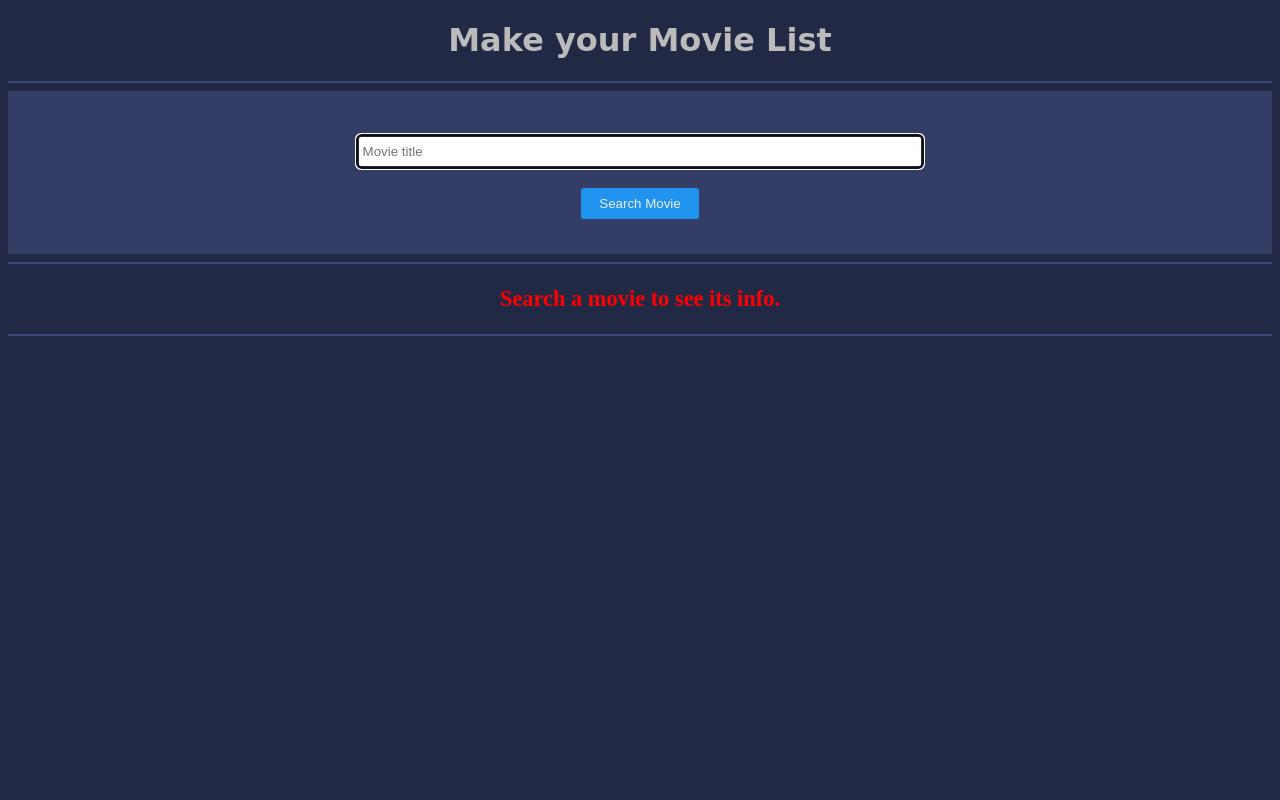
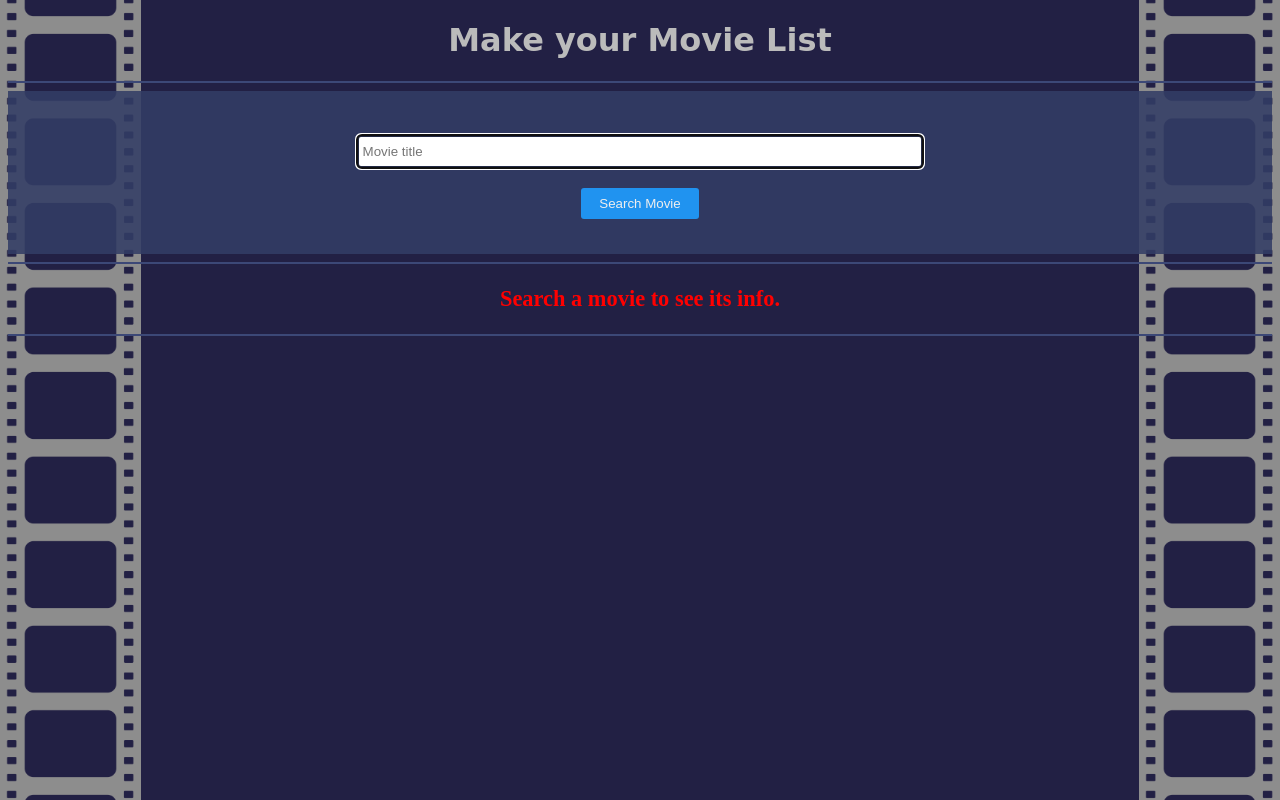
Before and after one commit to TinF9/movie-list3, a React (Create React App) app: page / in a window 1280 px wide. Built offline with nearby package versions, Linux system fonts and the light colour scheme.

Commit message:
Added animated background.

```diff
--- a/public/index.css
+++ b/public/index.css
@@ -3,9 +3,20 @@
 }
 
 body {
-  background-color: #222944;
+  background: url("background-image.png") left top / 11% repeat-y fixed,
+    url("background-image.png") right top / 11% repeat-y fixed, #222044;
   color: #ccc;
   text-align: center;
+  animation: backgroundAnimation 40s linear infinite;
+}
+
+@keyframes backgroundAnimation {
+  from {
+    background-position: left top, right top;
+  }
+  to {
+    background-position: left 100vh, right 100vh;
+  }
 }
 
 h1 {
@@ -20,7 +31,7 @@ hr {
 }
 /* ------------------------------------- */
 .form {
-  background-color: #333d66;
+  background-color: rgba(51, 61, 102, 0.87);
   padding: 30px 0;
   display: block;
 }
```
Also changed, not shown: public/background-image.png (added).
